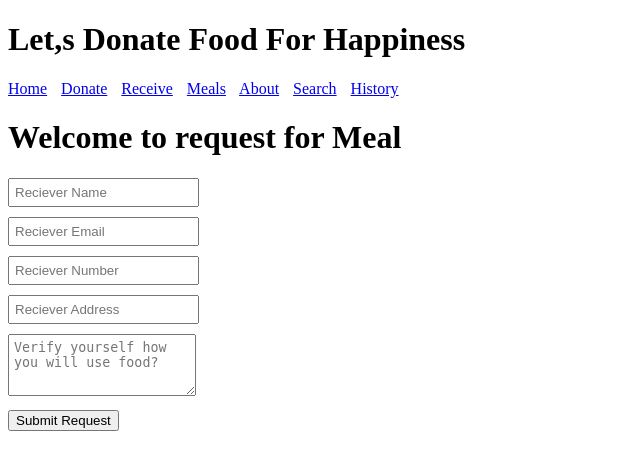
After one commit to jysin330/fooDonationApp, a Django app: page /request_meal/ in a window 1280 px wide. The commit adds this page. Shown: the top 470 px of the page, without its empty margins (0-640 px from the left). Run offline with Django 4.2, Linux system fonts and the light colour scheme.

Commit message:
modify request meal page

```diff
--- /dev/null
+++ b/mysite/fooDonationApp/templates/fooDonationApp/details/Request_form.html
@@ -0,0 +1,25 @@
+{% extends 'fooDonationApp\base.html' %}
+
+{% block content %}
+
+
+<h1>Welcome to request for Meal</h1>
+
+<form action="/request_meal/" method="post">
+{%csrf_token%}
+
+<input type="text" style="margin-bottom: 10px; padding: 5px;" placeholder="Reciever Name">
+<br/>
+<input type="email" style="margin-bottom: 10px; padding: 5px;" placeholder="Reciever Email">
+<br/>
+<input type="phone" style="margin-bottom: 10px; padding: 5px;" placeholder="Reciever Number">
+<br/>
+<input type="address" style="margin-bottom: 10px; padding: 5px;" placeholder="Reciever Address">
+<br/>
+<textarea name="" style="margin-bottom: 10px; padding: 5px; height: 50px" placeholder="Verify yourself how you will use food?"></textarea>
+<br/>
+<button type="submit">Submit Request</button>
+
+
+</form>
+{% endblock content%}
--- a/mysite/fooDonationApp/templates/fooDonationApp/details/meal_detail.html
+++ b/mysite/fooDonationApp/templates/fooDonationApp/details/meal_detail.html
@@ -9,6 +9,6 @@
 <p style="font-size: 20px;"> <span style=" font-weight :bold">Donar Name - </span>{{x.donarName}}</p>
 <p style="font-size: 20px;"> <span style=" font-weight :bold">Donar Number - </span>{{x.phoneNum}}</p>
 <p style="font-size: 20px;"> <span style=" font-weight :bold">Donar Address - </span>{{x.address}}</p>
-
+<button><a href="/request_meal/" style="text-decoration: none; " >REQUEST MEAL</a></button>
 {%endfor%}
 {% endblock %}
--- a/mysite/fooDonationApp/urls.py
+++ b/mysite/fooDonationApp/urls.py
@@ -1,5 +1,15 @@
 from django.urls import path
-from .views import home, donate, meals, search, history, Receive, About, meals_detail
+from .views import (
+    home,
+    donate,
+    meals,
+    search,
+    history,
+    Receive,
+    About,
+    meals_detail,
+    request_meal,
+)
 
 urlpatterns = [
     path("About/", About),
@@ -7,6 +17,7 @@ urlpatterns = [
     path("home/", home),
     path("meals/", meals),
     path("meals/<int:id>", meals_detail),
+    path("request_meal/", request_meal),
     path("Receive/", Receive),
     path("search/", search),
     path("history/", history),
--- a/mysite/fooDonationApp/views.py
+++ b/mysite/fooDonationApp/views.py
@@ -53,6 +53,10 @@ def meals_detail(request, id):
     return render(request, "fooDonationApp\details\meal_detail.html", obj)
 
 
+def request_meal(request):
+    return render(request, "fooDonationApp\details\Request_form.html", {})
+
+
 def Receive(request):
     return render(request, "fooDonationApp\Receive.html")
 
```
